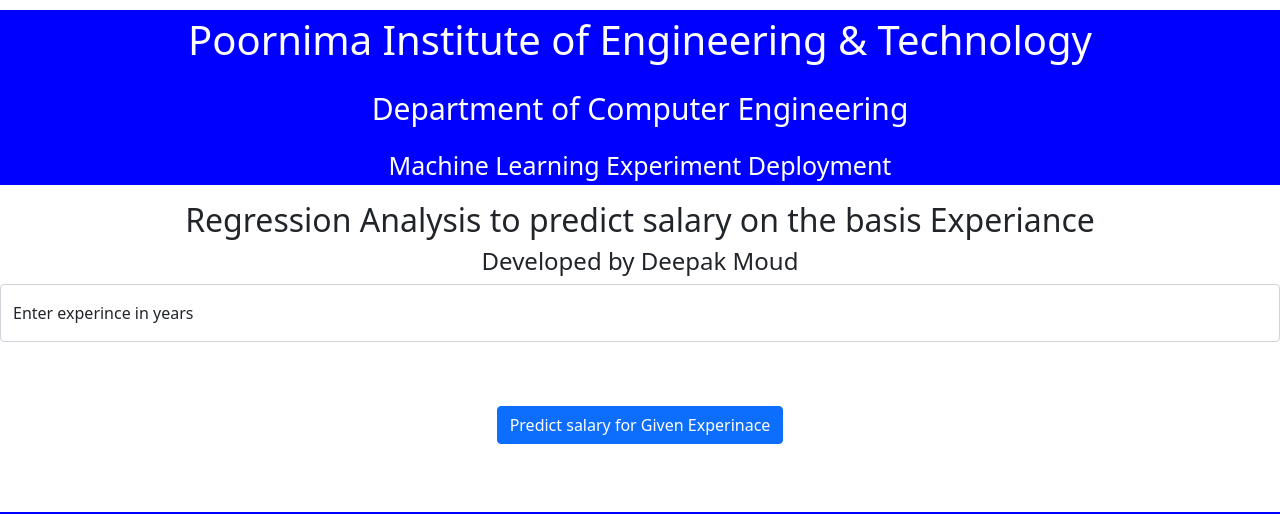
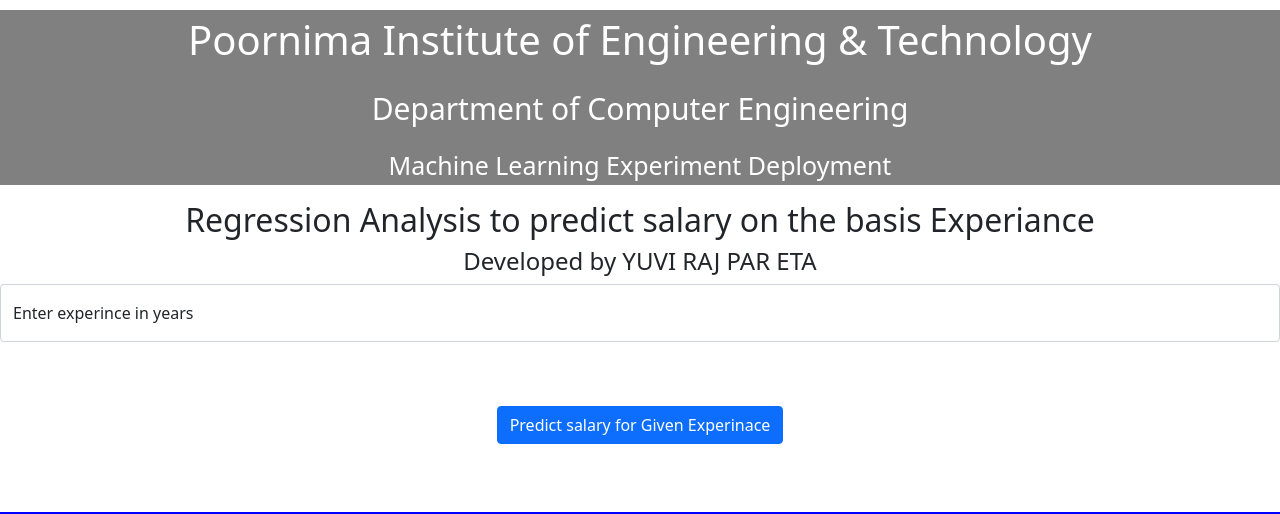
Before and after one commit to yuvrajpareta/internship_linear_regression, a Flask app: page / in a window 1280 px wide. Shown: the top 514 px of the page. Run offline with Flask 2, Linux system fonts and the light colour scheme; parts of the project's set-up code (start-up, migrations or seed data) failed here and were passed over.

Commit message:
Update index.html

```diff
--- a/templates/index.html
+++ b/templates/index.html
@@ -22,7 +22,7 @@ div {text-align: center;}
 <body>
 
 
-<div class="" style="background-color:blue;" >
+<div class="" style="background-color:grey;" >
 <div class="clearfix">
 
 <div class="col-md-12">
@@ -35,7 +35,7 @@ div {text-align: center;}
 
 <div class="login">
 <h2 >Regression Analysis to predict salary on the basis Experiance</h2>
-<h4>Developed by Deepak Moud</h4>
+<h4>Developed by YUVI RAJ PAR ETA</h4>
 <!-- Main Input For Receiving Query to our ML -->
 <form action="{{ url_for('predict')}}"method="get">
 <div class="form-floating mb-3">
```
